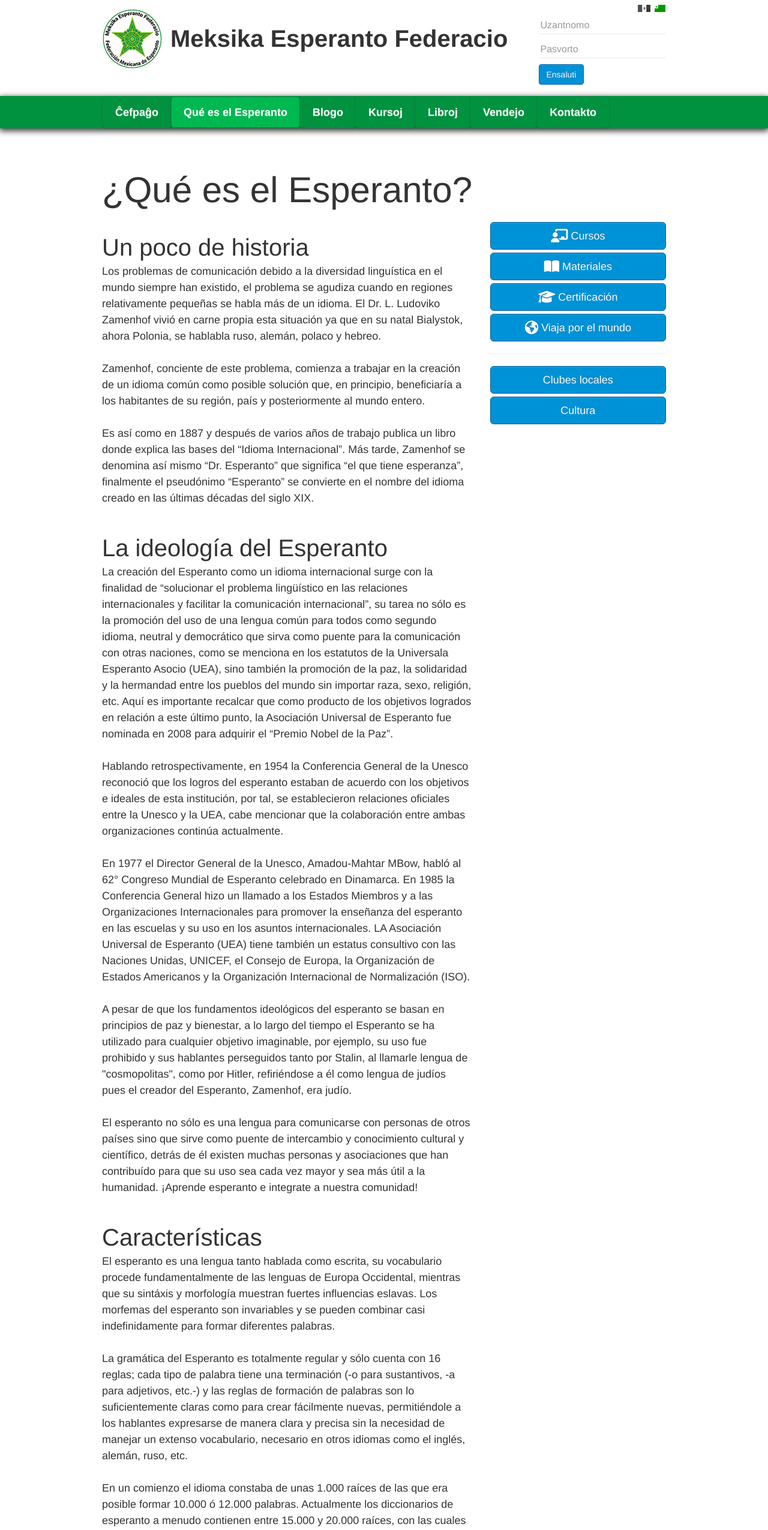
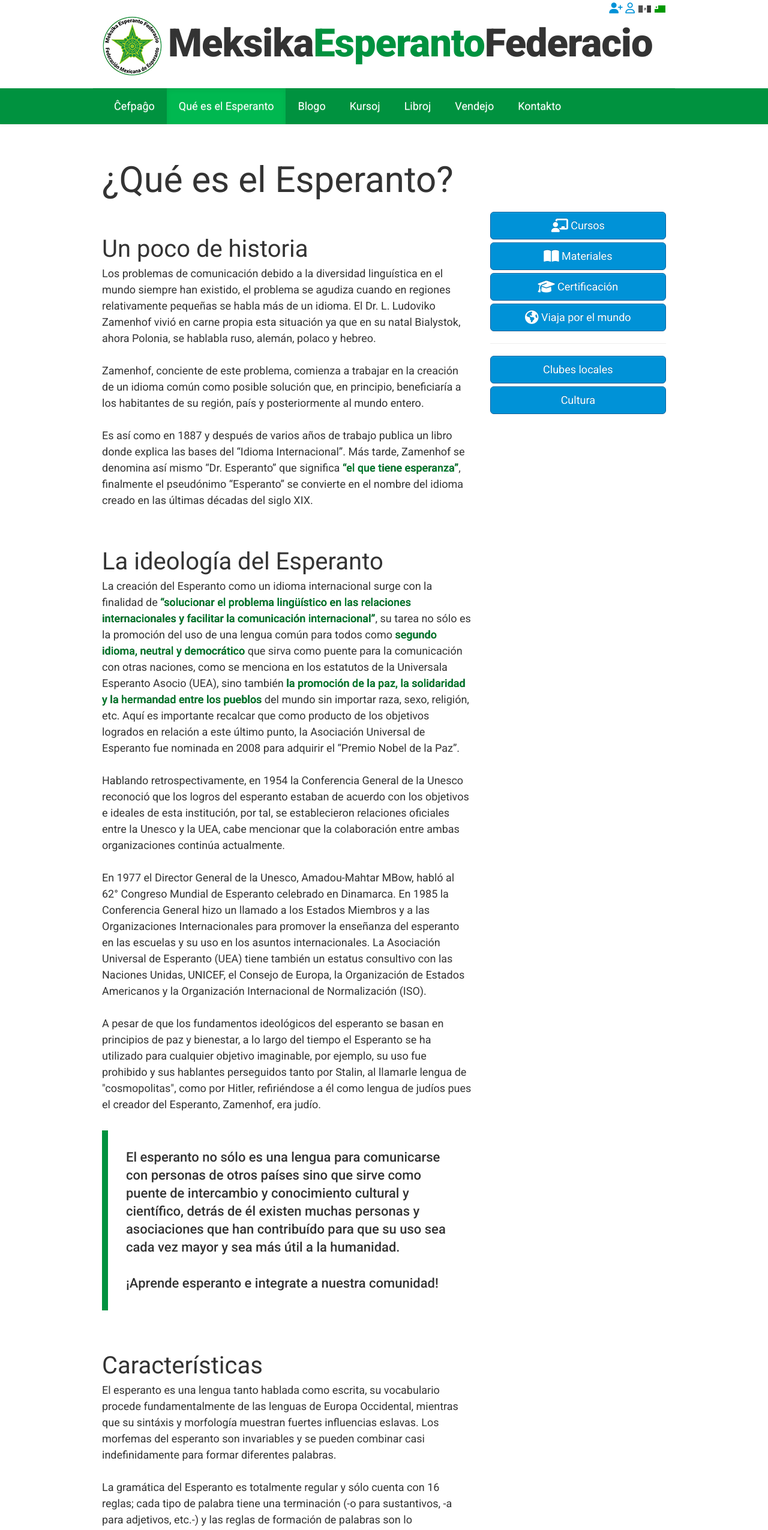
Before and after one commit to leonel-vr/leonel-vr.github.io, a plain HTML site: page page.html in a window 1280 px wide. Shown: the top 2550 px of the page at 60% size. Drawn offline with nearby package versions, Linux system fonts and the light colour scheme.

Commit message:
Responsivo y diseño
Ajustes de detalles sobre lo responsivo y ligeros cambios en el diseño del menú

```diff
--- a/css/blog.css
+++ b/css/blog.css
@@ -44,6 +44,8 @@ body {
   background-color: var(--bg-color);
   font-size: 18px;
   line-height: 1.5em;
+  color: var(--text-color);
+  font-family: Roboto, Montserrat, Helvetica, Times, serif;
 }
 
 h1, .h1,
@@ -53,13 +55,8 @@ h4, .h4,
 h5, .h5,
 h6, .h6 {
   margin-top: 0;
-
-  /* font-family: "Helvetica Neue", Helvetica, Arial, sans-serif; */
-
   font-weight: 400;
-  color: var(--text-color);
-  font-family: Montserrat, Helvetica, Times, serif;
-
+  font-family: Roboto, Montserrat, Helvetica, Times, serif;
 }
 
 a{
@@ -70,9 +67,22 @@ a:hover{
   color:var(--link-color-hover);
 }
 
+a:hover, a:focus {
+  outline-style: none;
+  color: var(--link-color-hover);
+  text-decoration: underline;
+}
 /*
  * Override Bootstrap's default container.
  */
+
+ b, strong {
+  font-weight: 500;
+  color: var(--primary-color);
+  color: #007F2E;
+  text-shadow: 0px 0px black;
+}
+
 
 @media (min-width: 1200px) {
   .container {
@@ -80,7 +90,13 @@ a:hover{
   }
 }
 
+@media (max-width: 1200px) {
+  .container {
+    padding-right: 25px;
+    padding-left: 25px;
+  }
 
+}
 /*
  * Masthead for nav
  */
@@ -89,7 +105,8 @@ a:hover{
   box-shadow: inset 0 2px 15px rgba(0, 0, 0, 1);
   height: 20px; */
 
-  box-shadow: 0px 3px 10px 1px;
+  /* box-shadow: 0px 3px 10px 1px; */
+  margin-bottom: 30px;
 }
 .navbar-default .navbar-toggle {
   border-color: white;
@@ -106,7 +123,6 @@ a:hover{
   border:unset;
 }
 
-
 .navbar .container{
   background-color:var(--primary-color);
 }
@@ -114,15 +130,14 @@ a:hover{
 #navbar, #navbar a{
   background-color: var(--primary-color);
   color: #FFF;
-  font-weight: bolder;
 
-  border: 1px solid var(--primary-color);
-  /* border-radius: 5px; */
+
+
 }
 
 
 
-.navbar-default li.active > a,
+
 #navbar li.active > a,
 #navbar li.active > a:hover,
 #navbar li.active > a:focus {
@@ -139,40 +154,50 @@ a:hover{
 
 }
 
-#navbar li > a:hover,
- li > a:focus {
+#navbar li > a:hover {
   color: var(--primary-color);
   background-color: var(--bg-color);
 }
 
-#navbar a
-{
-  box-shadow: rgba(60, 64, 67, 0.3) 0px 1px 2px 0px, rgba(60, 64, 67, 0.15) 0px 1px 3px 1px;
-  color: #ffffff;
-  /* -webkit-box-shadow: inset 0 -2px 5px rgba(0, 0, 0, .1);
-  box-shadow: inset 0 -2px 5px rgba(0, 0, 0, .1);
-  border-color: var(--primary-color-light);
-  border-style: solid;
-  border-width: 1px; */
-
-  background-color: #00923F;
-  /* background-image: -webkit-gradient(linear, left top, left bottom, from(#00923F), to(#00B850));
-  background-image: -webkit-linear-gradient(top, #00923F 0%, #00B850 100%);
-  background-image: -o-linear-gradient(top, #00923F 0%, #00B850 100%);
-  background-image: linear-gradient(to bottom, #00923F 0%, #00B850 100%);
-  filter: progid:DXImageTransform.Microsoft.gradient(startColorstr="#00923F", endColorstr="#00B850", GradientType=0);
-  background-repeat: repeat-x; */
-  border-bottom: 1px solid #00923F;
-}
 
 #navbar .navbar-nav > li > a{
-  padding-left: 20px;
-  padding-right: 20px;
+  padding: 20px;
 
-  border-radius: 5px;
+
 
 }
 
+.nav-pills li > a:hover,.nav-pills li > a:focus{
+
+  background-color:var(--link-color);
+  COLOR: WHITE;
+
+}
+
+ blockquote{
+  margin: 0 0 20px;
+  border-left: 5px solid var(--first-color);
+  font-weight: 500;
+}
+
+.page blockquote{
+  margin: 0 0 20px;
+  border-left: 10px solid var(--first-color);
+  font-weight: 500;
+}
+
+.page blockquote {
+
+  font-size: 22px;
+  padding: 30px;
+  line-height: 30px;
+  margin: 30px 0px;
+
+}
+figcaption{
+  margin-top: 30px;
+  color: gray;
+}
 
 /* Nav links */
 .blog-nav-item {
@@ -219,7 +244,7 @@ a:hover{
   padding-bottom: 20px;
 }
 .blog-title {
-  margin-top: 30px;
+  margin-top: 10px;
   margin-bottom: 0;
   font-size: 60px;
   font-weight: 400;
@@ -276,7 +301,7 @@ a:hover{
    padding-bottom: 50px;
  }
  .page h2{
-   padding-top: 20px;
+  padding-top: 40px;
  }
  .page p{
   margin-bottom: 1.5em;
@@ -290,10 +315,10 @@ a:hover{
     background-color: #fff;
     color: #333;
     border-radius: 10px;
-    box-shadow: 0 3px 10px rgba(0, 0, 0, 0.2);
+    box-shadow: 0 0px 3px rgba(0, 0, 0, 0.2);
     padding: 20px;
     margin: 10px;
-    margin-bottom: 30px;
+    margin-bottom: 40px;
 
 }
 .blog-post-title {
@@ -335,6 +360,7 @@ a:hover{
   text-align: left;
   background-color: #f9f9f9;
   border-top: 1px solid #e5e5e5;
+  margin-top: 40px;
 }
 .blog-footer p:last-child {
   margin-bottom: 0;
@@ -343,6 +369,12 @@ a:hover{
 footer ul{
   text-align: left;
 }
+
+
+footer form label{
+  color: var(--primary-color-light);
+}
+
 
 
 input[type='text'], input[type='email'] {
@@ -375,26 +407,25 @@ input[type='text'], input[type='email'] {
 }
 
 
-.form-control {
+.form-group {
   margin: 10px 0;
   background-color: transparent;
   border: 0;
   box-shadow: none;
+  padding: 5px 0px;
+  font-size: 20px;
+
 }
 
-input[type='text'],
-input[type='email'] {
-  border: 0;
-  border-bottom: 1px solid #e5e5e5;
+.form-group input, .form-group textarea{
+  border: 1px solid var(--first-color);
   width: 100%;
-  padding: 3px;
-  font-size: 16px;
-  background-color: transparent;
+  padding: 5px;
+  font-size: 20px;
+
 }
 
- input:focus {
-  outline: none;
-}
+
 
 .showcase::before,
 .showcase::after {
@@ -415,23 +446,52 @@ input[type='email'] {
   justify-content: space-between;
 }
 .navbar-logo{
-    display: inline-block;
+  display: inline-flex;
     padding-top: 0px;
     padding-bottom: 20px;
     margin-right: 0;
-    font-size: 50px;
+
     line-height: inherit;
     white-space: nowrap;
     font-weight: bolder;
-    height: 145px;
-    margin-top: 15px;
+
+    margin-top: 0px;
 }
 .navbar-logo h1{
-  display: inline-block;
+  padding-left: 10px;
+  padding-top: 10px;
+  font-weight: 900;
+  letter-spacing: -1px;
+  word-spacing: -10px;
+  font-size: 65px;
 
-  font-size: 40px;
-  font-weight: bolder;
 }
+.navbar-logo h1 span{
+  color: var(--primary-color);
+}
+
+
+@media (min-width: 801px) and (max-width: 992px) {
+  .navbar-logo{
+    padding-bottom: 5px;
+  }
+
+  .navbar-logo h1 {
+    padding: 0px;
+    font-size: 5.5rem;
+
+  }
+}
+
+@media (min-width: 200px) and (max-width: 800px) {
+
+  .navbar-logo h1 {
+    padding: 0px;
+    font-size: 7vw;
+  }
+}
+
+
 .navbar-logo img{
 }
 .lingvo img{
@@ -488,7 +548,7 @@ a.fa-telegram-plane{
 #banner{
   background-color:var(--success-color);
   border-radius: 15px;
-  margin: 40px 0px;
+  margin: 50px 0px;
 }
 #banner .typewrite{
   font-size: 22px;
@@ -682,6 +742,13 @@ a.fa-telegram-plane{
 .custom-shape-divider-top-1611777510 .shape-fill {
   fill: #85c226 ;
 }
+
+
+
+
+
+
+
 .card a{
   text-decoration: none;
 }
@@ -706,7 +773,7 @@ a.fa-telegram-plane{
   color:var(--text-color);
   transition-property: background, color, scale;
   transition: 150ms ease-in-out;
-  box-shadow: 0 3px 10px rgba(0, 0, 0, 0.2);
+  /* box-shadow: 0 3px 10px rgba(0, 0, 0, 0.2); */
   overflow: hidden;
 
 }
@@ -934,6 +1001,10 @@ nav #nav-3{
   .navbar-header {
       float: none;
   }
+  .navbar-header h1{
+    color: white;
+}
+
   .navbar-toggle {
       display: block;
   }
--- a/page.html
+++ b/page.html
@@ -10,6 +10,8 @@
     <link rel="icon" href="../../favicon.ico">
     <link rel="canonical" href="https://getbootstrap.com/docs/3.4/examples/blog/">
     <script src="https://kit.fontawesome.com/a09237c4ad.js" crossorigin="anonymous"></script>
+    <link rel="preconnect" href="https://fonts.gstatic.com">
+    <link href="https://fonts.googleapis.com/css2?family=Roboto:wght@400;500;900&display=swap" rel="stylesheet">
     <title>Que es el esperanto</title>
     <!-- Bootstrap -->
 <!--
@@ -36,71 +38,54 @@
 
   <body>
 
+    <!-- ENCABEZADO -->
     <div class="container">
-
-      <!-- <nav class="navbar navbar-default">
-        <div class="container-fluid">
-          <div class="navbar-header">
-            <a class="navbar-brand" href="#">
-              <img alt="Brand" src="./images/Esperanto-Mexico-Logo100.jpg">
-            </a>
-          </div>
-        </div>
-      </nav> -->
       <div class="row">
-
-        <div class="col-lg-9 col-xs-11">
-          <div class="navbar-logo ">
-            <img class="" src="./images/Esperanto-Mexico-Logo100.jpg" >
-            <h1 class=" hidden-xs">Meksika Esperanto Federacio</h1>
-            <h1 class="visible-xs pull-right">MEF</h1>
-          </div>
-        </div>
-        <div class="col-lg-3 col-xs-1">
+        <div class="col-lg-12 col-md-12 col-sm-12 col-xs-12">
           <div class="lingvo pull-right">
+            <a href="#" alt="Registriĝi" title="Registriĝi"><i class="fas fa-user-plus"></i></a>
+            <a href="#" alt="Ensaluti" title="Ensaluti"><i class="far fa-user"></i></a>
             <a href="#"><img src="images/es.png" alt="Español" title="Español"></a>
             <a href="#" class="active"><img src="images/eo.png" alt="Esperanto" title="Esperanto"></a>
           </div>
-
-
-            <div class="main-login hidden-sm hidden-xs">
-              <form>
-
-                <input type="email" name="email" placeholder="Uzantnomo" required="" class="form-control input-sm">
-                <input type="email" name="email" placeholder="Pasvorto" required="" class="form-control input-sm">
-                <input type="submit" value="Ensaluti" class="btn btn-primary">
-              </form>
-
+        </div>
       </div>
 
+      <div class="row">
+
+        <div class="col-lg-12 col-md-12 col-sm-12 col-xs-12">
+          <div class="navbar-logo">
+            <img class="hidden-xs hidden-sm" src="./images/Esperanto-Mexico-Logo100.jpg">
+            <h1>Meksika<span>Esperanto</span>Federacio</h1>
           </div>
-
-
+        </div>
       </div>
     </div>
 
 
 
 
-
-
-
-
+    <!-- MENU -->
     <nav class="navbar navbar-default navbar-static-top">
       <div class="container">
         <div class="navbar-header">
+
           <button type="button" class="navbar-toggle collapsed" data-toggle="collapse" data-target="#navbar" aria-expanded="false" aria-controls="navbar">
             <span class="sr-only">Toggle navigation</span>
             <span class="icon-bar"></span>
             <span class="icon-bar"></span>
             <span class="icon-bar"></span>
+
           </button>
+
+
+
 
         </div>
         <div id="navbar" class="navbar-collapse collapse">
           <nav id="nav-3">
             <ul class="nav navbar-nav">
-                <li ><a href="./index.html">Ĉefpaĝo</a></li>
+              <li ><a  href="./index.html">Ĉefpaĝo</a></li>
               <li class="active"><a href="./page.html">Qué es el Esperanto</a></li>
               <li ><a href="./blog.html">Blogo</a></li>
               <li><a  href="#">Kursoj</a></li>
@@ -109,6 +94,7 @@
               <li><a href="#">Kontakto</a></li>
             </ul>
           </nav>
+
 
         </div><!--/.nav-collapse -->
       </div>
@@ -142,25 +128,32 @@
             </p>
               Es así como en 1887 y después de varios años de trabajo publica un libro donde explica
               las bases del “Idioma Internacional”. Más tarde, Zamenhof se denomina así mismo “Dr. Esperanto”
-              que significa “el que tiene esperanza”, finalmente el pseudónimo “Esperanto” se convierte
+              que significa <b>“el que tiene esperanza”</b>, finalmente el pseudónimo “Esperanto” se convierte
               en el nombre del idioma creado en las últimas décadas del siglo XIX.
             </p>
             <h2 class="blog-post-title">La ideología del Esperanto</h2>
-            <p>La creación del Esperanto como un idioma internacional surge con la finalidad de “solucionar el problema lingüístico en las relaciones internacionales y facilitar la comunicación internacional”, su tarea no sólo es la promoción del uso de una lengua común para todos como segundo idioma, neutral y democrático que sirva como puente para la comunicación con otras naciones, como se menciona en los estatutos de la Universala Esperanto Asocio (UEA), sino también la promoción de la paz, la solidaridad y la hermandad entre los pueblos del mundo sin importar raza, sexo, religión, etc. Aquí es importante recalcar que como producto de los objetivos logrados en relación a este último punto, la Asociación Universal de Esperanto fue nominada en 2008 para adquirir el “Premio Nobel de la Paz”.
+            <p>La creación del Esperanto como un idioma internacional surge con la finalidad de <b>“solucionar el problema lingüístico en las relaciones internacionales y facilitar la comunicación internacional”</b>,
+              su tarea no sólo es la promoción del uso de una lengua común para todos como <b>segundo idioma, neutral y democrático</b> que sirva como puente para la comunicación con otras naciones,
+              como se menciona en los estatutos de la Universala Esperanto Asocio (UEA), sino también <b>la promoción de la paz, la solidaridad y la hermandad entre los pueblos</b> del mundo sin importar
+              raza, sexo, religión, etc. Aquí es importante recalcar que como producto de los objetivos logrados en relación a este último punto, la Asociación Universal de Esperanto fue nominada en 2008 para adquirir el “Premio Nobel de la Paz”.
             </p>
             <p>
               Hablando retrospectivamente, en 1954 la Conferencia General de la Unesco reconoció que los logros del esperanto estaban de acuerdo con los objetivos e ideales de esta institución, por tal, se establecieron relaciones oficiales entre la Unesco y la UEA, cabe mencionar que la colaboración
               entre ambas organizaciones continúa actualmente.
             </p>
               <p>
-              En 1977 el Director General de la Unesco, Amadou-Mahtar MBow, habló al 62° Congreso Mundial de Esperanto celebrado en Dinamarca. En 1985 la Conferencia General hizo un llamado a los Estados Miembros y a las Organizaciones Internacionales para promover la enseñanza del esperanto en las escuelas y su uso en los asuntos internacionales. LA Asociación Universal de Esperanto (UEA) tiene también un estatus consultivo con las Naciones Unidas, UNICEF, el Consejo de Europa, la Organización de Estados Americanos y la Organización Internacional de Normalización (ISO).
+              En 1977 el Director General de la Unesco, Amadou-Mahtar MBow, habló al 62° Congreso Mundial de Esperanto celebrado en Dinamarca. En 1985 la Conferencia General hizo un llamado a los Estados Miembros y
+              a las Organizaciones Internacionales para promover la enseñanza del esperanto en las escuelas y su uso en los asuntos internacionales. La Asociación Universal de Esperanto (UEA) tiene también un estatus consultivo con las Naciones Unidas, UNICEF, el Consejo de Europa, la Organización de Estados Americanos y la Organización Internacional de Normalización (ISO).
               </p>
               <p>
               A pesar de que los fundamentos ideológicos del esperanto se basan en principios de paz y bienestar, a lo largo del tiempo el Esperanto se ha utilizado para cualquier objetivo imaginable, por ejemplo, su uso fue prohibido y sus hablantes perseguidos tanto por Stalin, al llamarle lengua de "cosmopolitas", como por Hitler, refiriéndose a él como lengua de judíos pues el creador del Esperanto, Zamenhof, era judío.
             </p>
-            <p>
-              El esperanto no sólo es una lengua para comunicarse con personas de otros países sino que sirve como puente de intercambio y conocimiento cultural y científico, detrás de él existen muchas personas y asociaciones que han contribuído para que su uso sea cada vez mayor y sea más útil a la humanidad. ¡Aprende esperanto e integrate a nuestra comunidad!</p>
-            </p>
+            <blockquote>
+
+              El esperanto no sólo es una lengua para comunicarse con personas de otros países sino que sirve como puente de intercambio y conocimiento cultural y científico, detrás de él existen muchas personas y asociaciones que han contribuído para que su uso sea cada vez mayor y sea más útil a la humanidad. <br><br>
+              ¡Aprende esperanto e integrate a nuestra comunidad!
+
+          </blockquote>
             <h2 class="blog-post-title">Características</h2>
             <p>
               El esperanto es una lengua tanto hablada como escrita, su vocabulario procede fundamentalmente de las lenguas de Europa Occidental, mientras que su sintáxis y morfología muestran fuertes influencias eslavas. Los morfemas del esperanto son invariables y se pueden combinar casi indefinidamente para formar diferentes palabras.
@@ -172,7 +165,8 @@
               En un comienzo el idioma constaba de unas 1.000 raíces de las que era posible formar 10.000 ó 12.000 palabras. Actualmente los diccionarios de esperanto a menudo contienen entre 15.000 y 20.000 raíces, con las cuales pueden formarse cientos de miles de palabras, además el idioma continúa evolucionando ya que existe la Academia de Esperanto que trabaja en el control las tendencias actuales y en la evolución del idioma.
             </p>
             <p>
-Debido al uso cotidiano en familias en las que el padre y/o la madre, e incluso otros miembros del núcleo familiar, son esperantistas existen actualmente alrededor de un millar de personas cuyo idioma materno, además del nacional, es el esperanto y para muestra, un botón... En el siguiente enlace encontrarás un video de un bebé que, seguramente, aprende el esperanto de esta manera, el adulto pregunta al infante dónde están las partes de su cuerpo y este es el resultado http://www.youtube.com/watch?v=l0ErKbLL5WQ&feature=related/
+Debido al uso cotidiano en familias en las que el padre y/o la madre, e incluso otros miembros del núcleo familiar, son esperantistas existen actualmente alrededor de un millar de personas cuyo idioma materno, además del nacional, es el esperanto y para muestra, un botón... En el siguiente enlace encontrarás un video de un bebé que, seguramente, aprende el esperanto de esta manera, el adulto pregunta al infante dónde están las partes de su cuerpo y este es el
+resultado <a href="http://www.youtube.com/watch?v=l0ErKbLL5WQ&feature=related/">Video</a>
             </p>
 
 
@@ -220,6 +214,7 @@ Debido al uso cotidiano en familias en las que el padre y/o la madre, e incluso
 
 
 
+
     <!-- Footer -->
     <footer class="blog-footer bg-dark py-5">
       <div class="container">
@@ -257,10 +252,19 @@ Debido al uso cotidiano en familias en las que el padre y/o la madre, e incluso
               <p>Excepteur sint occaecat cupidatat non proident, sunt in culpa qui officia deserunt mollit anim id est laborum. </p>
               <form>
 
+                <div class="form-group">
+                  <label for="exampleInputEmail1">Email address</label>
+                  <input type="email" class="form-control" id="exampleInputEmail1" placeholder="">
+                </div>
+<!--
                 <div class="form-control">
                     <input type="email" name="email" placeholder="Email" required="">
                 </div>
+
+-->
                 <input type="submit" value="Abonu min" class="btn btn-primary pull-right">
+
+
               </form>
 
 
@@ -292,6 +296,7 @@ Debido al uso cotidiano en familias en las que el padre y/o la madre, e incluso
   </footer>
 
 
+
         <a href="#">Back to top</a>
 
 
```
Also changed, not shown: blog.html (+37 -43 lines), estraro.html (+33 -37 lines), index.html (+55 -48 lines). Lines whose indentation alone changed are shown as unchanged.
